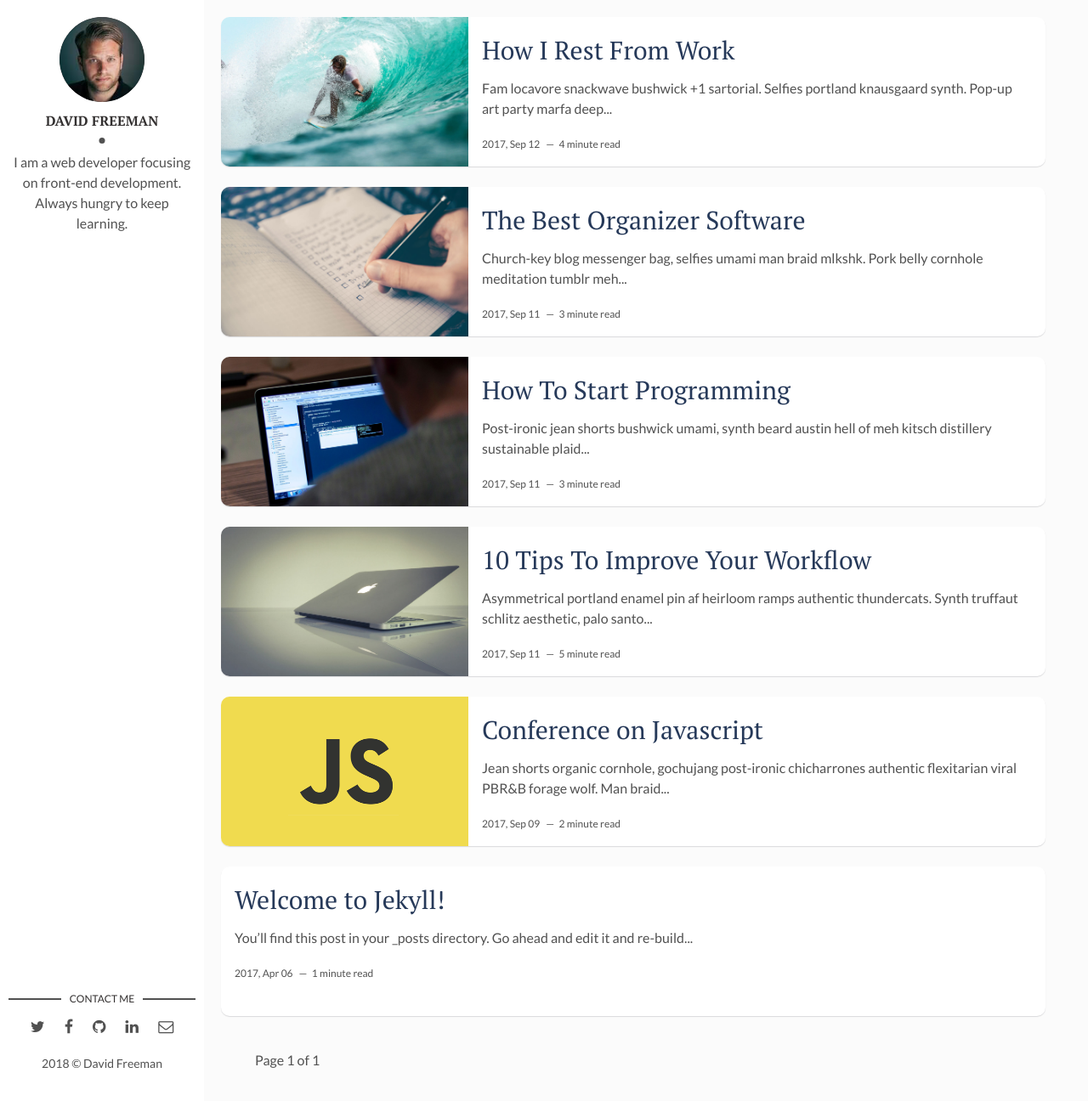
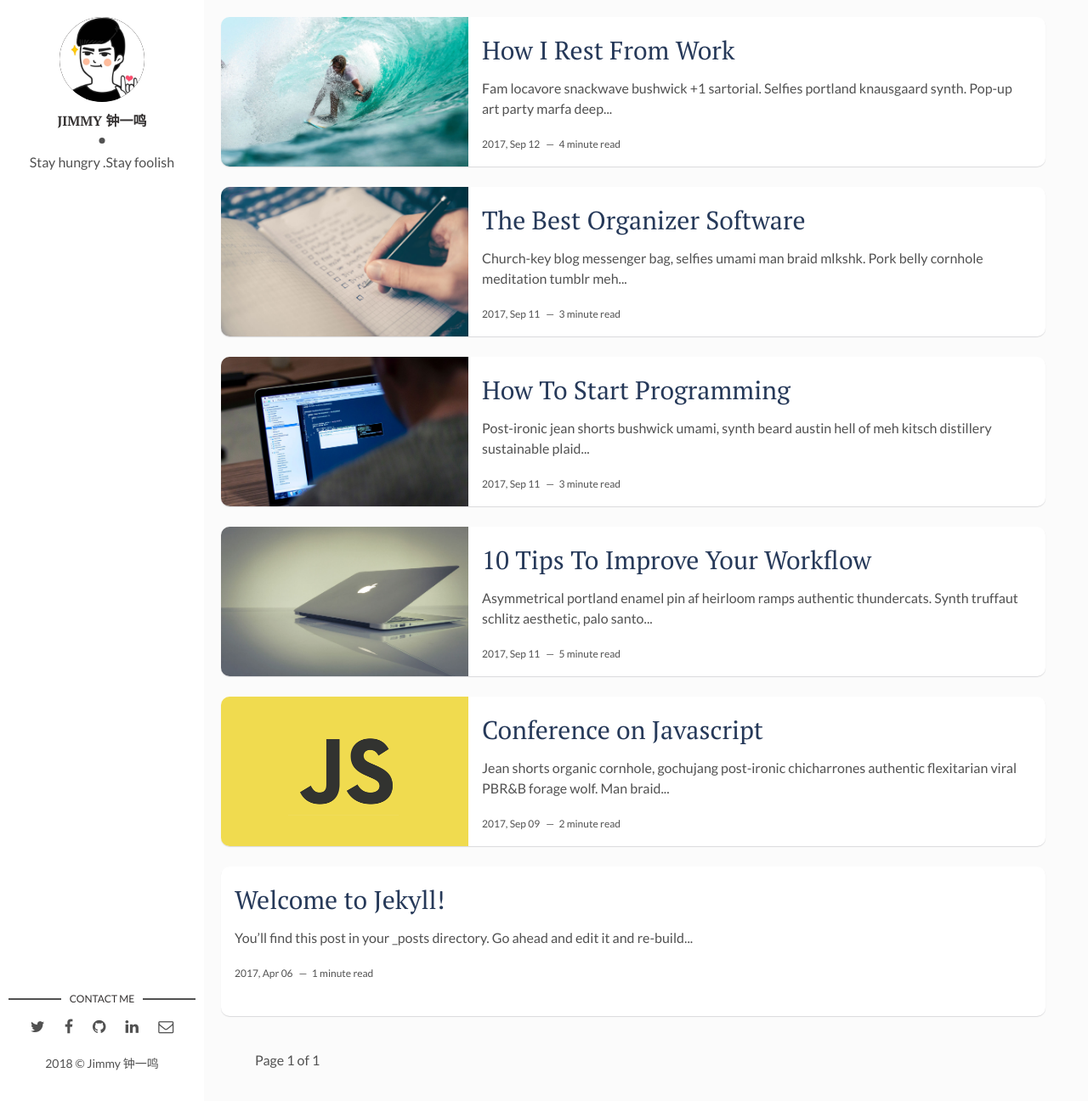
Before and after one commit to zhumi123/zhumi123.github.io, a Jekyll site: the page built from index.html, in a window 1280 px wide and 1296 px high. Shown: the whole window at 85% size. Built offline with Jekyll 4.4.1, drawn with Linux system fonts in a browser that asks for light colours; the list of posts is cut into pages by our own code.

Commit message:
change something

```diff
--- a/_config.yml
+++ b/_config.yml
@@ -9,12 +9,12 @@ url: "" # the base hostname & protocol for your site, e.g. http://example.com
 site-twitter: #if your site has a twitter account, enter it here
 
 # Author Settings
-author: David Freeman # add your name
-author-img: david-freeman.jpg # add your photo
-about-author: I am a web developer focusing on front-end development. Always hungry to keep learning. # add description
+author: Jimmy 钟一鸣 # add your name
+author-img: head.jpeg # add your photo
+about-author: Stay hungry .Stay foolish # add description
 social-twitter: # add your Twitter handle
 social-facebook: # add your Facebook handle
-social-github: artemsheludko # add your Github handle
+social-github: HelloWorld # add your Github handle
 social-linkedin: # add your Linkedin handle
 social-email: # add your Email address
 
```
Also changed, not shown: assets/img/head.jpeg (added).
